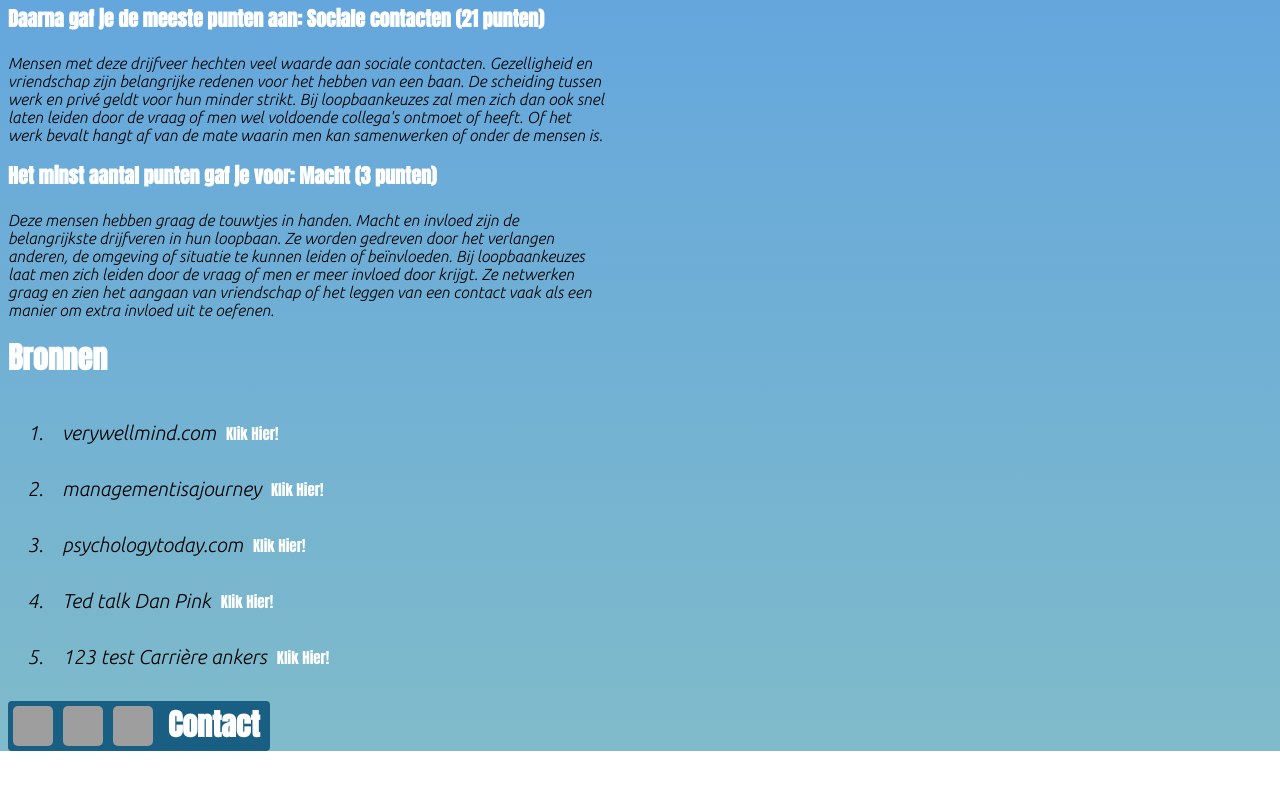
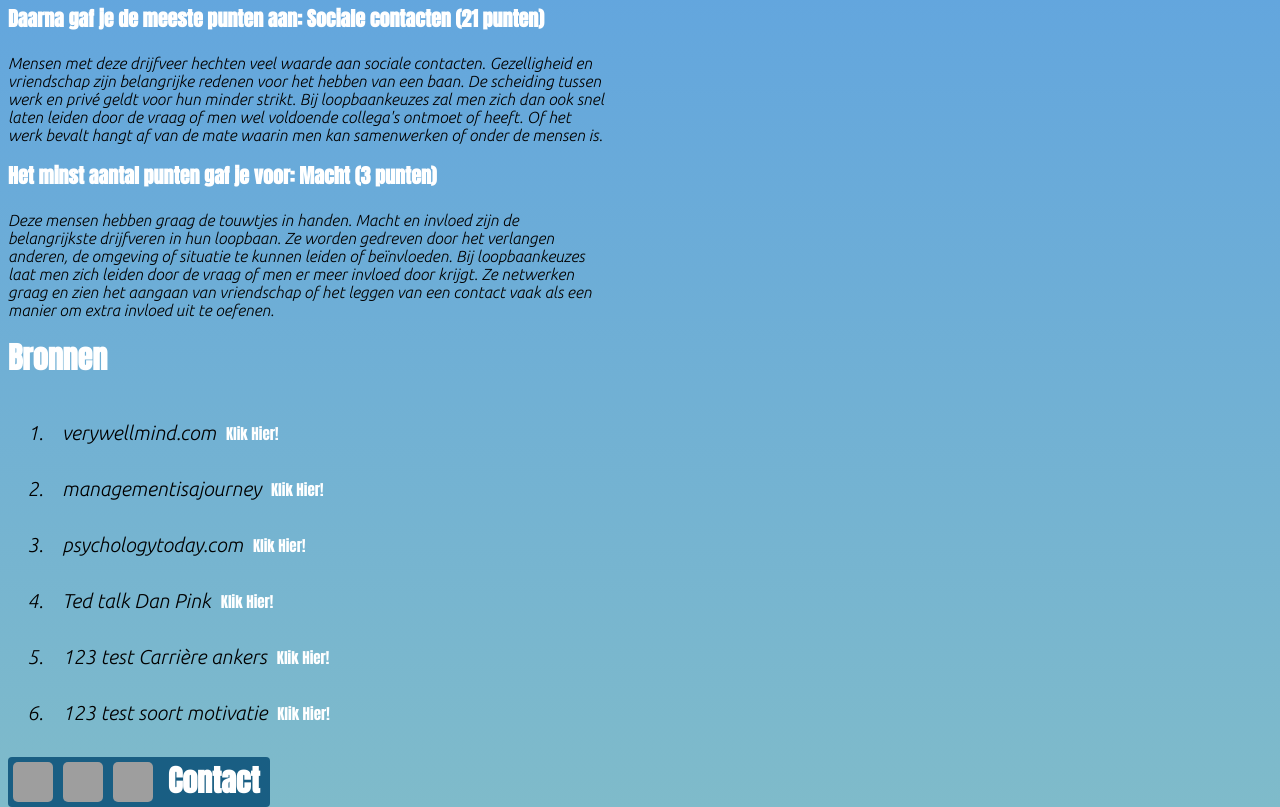
Before and after one commit to ThomasMelis/ThomasMelis.github.io, a plain HTML site: page motivatie.html in a window 1280 px wide. Shown: the part 961-1768 px from the top of the page. Before the commit the page ends 1712 px from the top, so only its background shows below. Drawn offline with Linux system fonts and the light colour scheme; grey boxes are pictures that could not be loaded.

Commit message:
added second link form 123test

```diff
--- a/motivatie.html
+++ b/motivatie.html
@@ -102,8 +102,10 @@
 
             <li class="li_karakter">Ted talk Dan Pink<a class="a_link_linkLijsten"
                     href="https://www.ted.com/talks/dan_pink_the_puzzle_of_motivation#t-275104">Klik Hier!</a></li>
-                    <li class="li_karakter">123 test Carrière ankers<a class="a_link_linkLijsten"
-                        href="https://www.123test.nl/schein/id=KHJAJTO6KEZX&version=">Klik Hier!</a></li>
+            <li class="li_karakter">123 test Carrière ankers<a class="a_link_linkLijsten"
+                    href="https://www.123test.nl/schein/id=KHJAJTO6KEZX&version=">Klik Hier!</a></li>
+            <li class="li_karakter">123 test soort motivatie<a class="a_link_linkLijsten"
+                    href="https://www.123test.nl/prestatiemotivatie/id=5RCAEMQX4HWZ&version=">Klik Hier!</a></li>
         </ol>
     </div>
 
```
